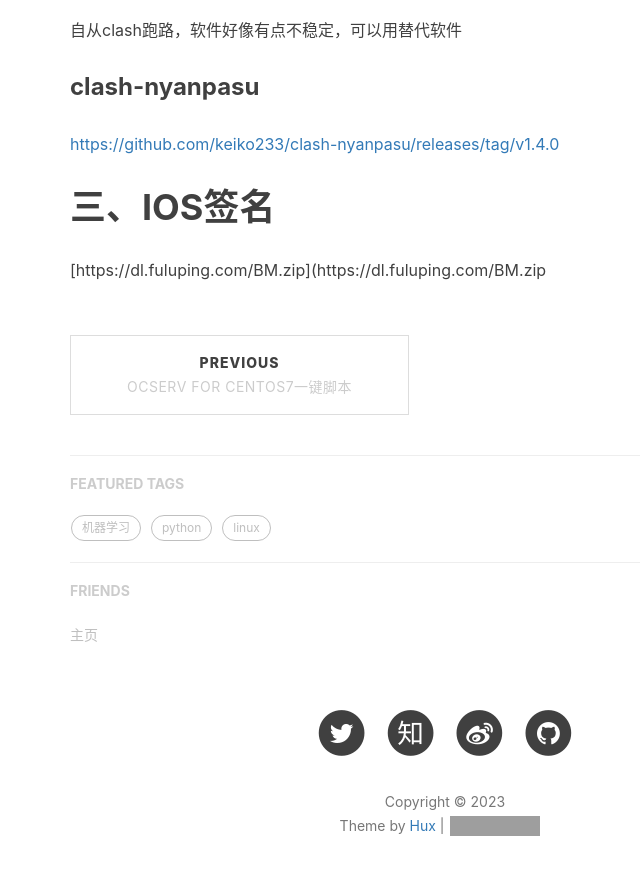
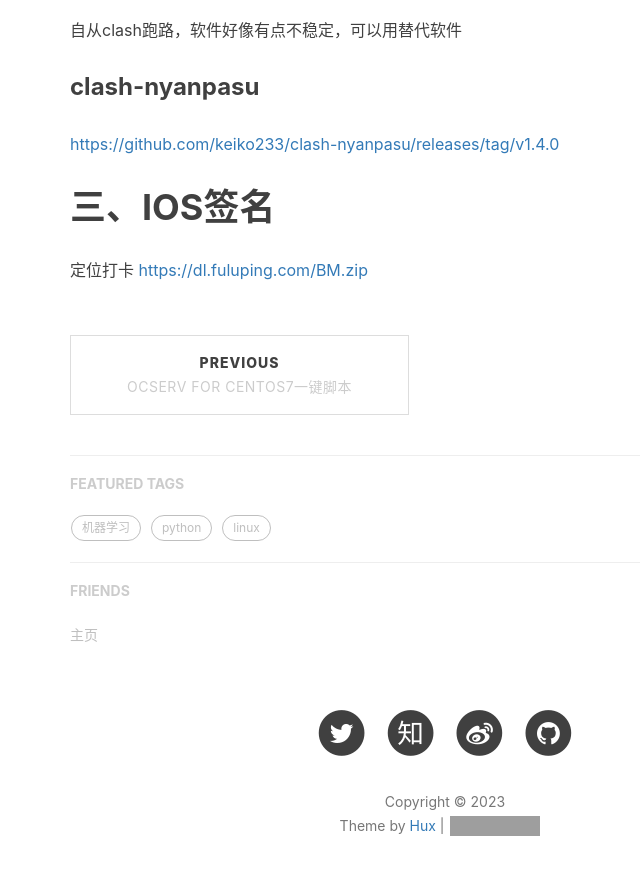
Before and after one commit to kingask/kingask.github.io, a Jekyll site: the page built from _posts/2023-11-25-soft.markdown, in a window 1280 px wide and 900 px high, scrolled down 1367 px. Shown: the top 875 px of the window, without its empty margins (195-835 px from the left). Built offline with Jekyll 4.4.1, drawn with Linux system fonts in a browser that asks for light colours; nearby versions of some CDN libraries; comment, search, counter and statistics services are not loaded; grey boxes are pictures that could not be loaded.

Commit message:
modified:   _posts/2023-11-25-soft.markdown

```diff
--- a/_posts/2023-11-25-soft.markdown
+++ b/_posts/2023-11-25-soft.markdown
@@ -51,4 +51,4 @@
 
 # 三、IOS签名
 
-[https://dl.fuluping.com/BM.zip](https://dl.fuluping.com/BM.zip
+定位打卡 [https://dl.fuluping.com/BM.zip](https://dl.fuluping.com/BM.zip)
```
